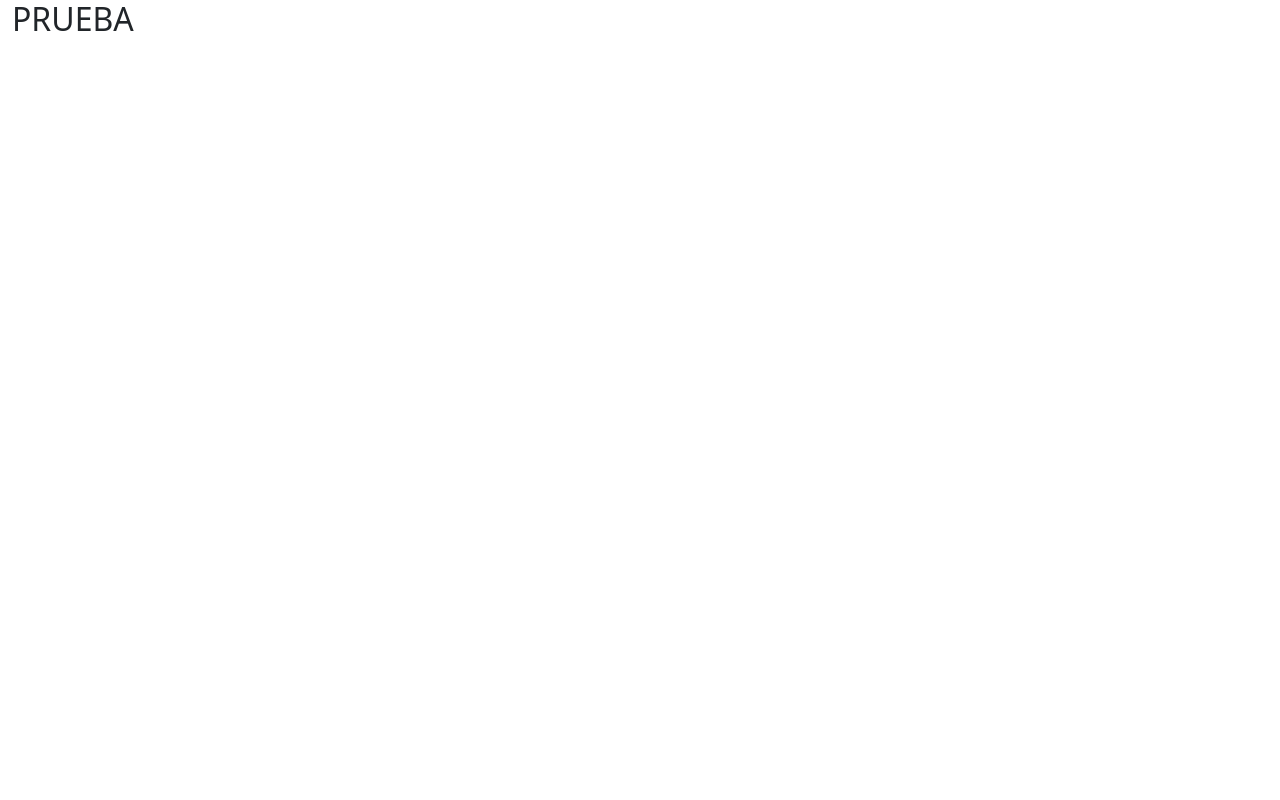
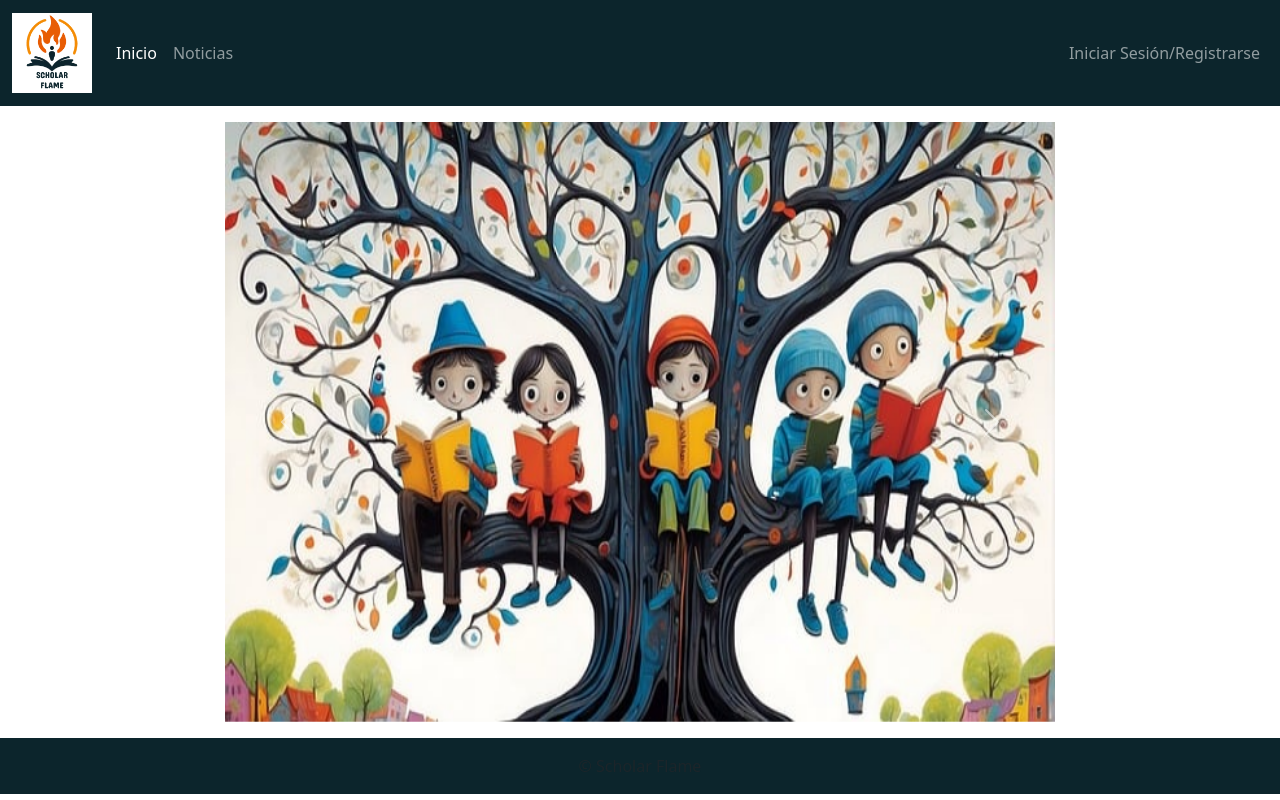
Before and after one commit to yarkoasaf/Proyecto-Ing-Software, a Django app: page / in a window 1280 px wide. Before the commit the page is almost empty. Run offline with Django 5.2, Linux system fonts and the light colour scheme; some libraries are stand-ins or nearby versions.

Commit message:
Página Principal

```diff
--- a/core/static/core/css/styles.css
+++ b/core/static/core/css/styles.css
@@ -0,0 +1,24 @@
+.logo {
+    max-width: 10vh;
+    height: auto;
+}
+
+.custom-navbar{
+    background-color: #0C252C;
+}
+
+.custom-footer {
+    background-color: #0C252C;
+    color: #fff !important;
+    padding: 20px;
+    text-align: center;
+}
+
+.carousel{
+    margin-top: 2vh;
+    margin-bottom: 2vh;
+}
+
+html, body {
+    height: 100%;
+}
--- a/core/templates/core/base.html
+++ b/core/templates/core/base.html
@@ -6,6 +6,7 @@
     <meta name="viewport" content="width=device-width, initial-scale=1.0">
     <title>Document</title>
     <link rel="stylesheet" href="{% static 'core/css/bootstrap.css' %}" />
+    <link rel="stylesheet" href="{% static 'core/css/styles.css' %}" />
     <link rel="stylesheet" href="https://cdn.jsdelivr.net/npm/bootstrap-icons@1.11.1/font/bootstrap-icons.css" />
 </head>
 </head>
--- a/core/templates/core/home.html
+++ b/core/templates/core/home.html
@@ -1,5 +1,66 @@
 {% extends 'core/base.html' %}
+{% load static %}
 
 {% block content %}
-<h2>PRUEBA</h2>
+<nav class="navbar navbar-expand-lg custom-navbar navbar-dark">
+    <div class="container-fluid">
+        <a class="navbar-brand" href="#">
+            <img src="{% static 'core/img/logo_SCHOLAR_FLAME.jpg' %}" id="Logo" alt="Logo" class="logo">
+        </a>
+
+        <button class="navbar-toggler" type="button" data-bs-toggle="collapse" data-bs-target="#navbarSupportedContent" aria-controls="navbarSupportedContent" aria-expanded="false" aria-label="Toggle navigation">
+            <span class="navbar-toggler-icon"></span>
+        </button>
+
+        <div class="collapse navbar-collapse" id="navbarSupportedContent">
+            <ul class="navbar-nav me-auto mb-2 mb-lg-0">
+
+                <li class="nav-item">
+                    <a class="nav-link active" aria-current="page" href="#">Inicio</a>
+                </li>
+
+                <li class="nav-item">
+                    <a class="nav-link" href="#">Noticias</a>
+                </li>
+            </ul>
+
+            <ul class="navbar-nav">
+                <li class="nav-item">
+                    <a class="nav-link" href="#">Iniciar Sesión/Registrarse</a>
+                </li>
+            </ul>
+        </div>
+    </div>
+</nav>
+
+<div class="container">
+    <div class="row justify-content-center">
+        <div class="col-lg-8">
+            <div id="carouselExample" class="carousel slide" data-bs-ride="carousel">
+                <div class="carousel-inner">
+                    <div class="carousel-item active">
+                        <img src="{% static 'core/img/Imagen1.jpg' %}" class="d-block w-100"  style="height: 75vh;" alt="img">
+                    </div>
+                    <div class="carousel-item">
+                        <img src="{% static 'core/img/Imagen2.jpg' %}" class="d-block w-100"  style="height: 75vh;" alt="img">
+                    </div>
+                </div>
+                <button class="carousel-control-prev" type="button" data-bs-target="#carouselExample" data-bs-slide="prev">
+                    <span class="carousel-control-prev-icon" aria-hidden="true"></span>
+                    <span class="visually-hidden">Previous</span>
+                </button>
+                <button class="carousel-control-next" type="button" data-bs-target="#carouselExample" data-bs-slide="next">
+                    <span class="carousel-control-next-icon" aria-hidden="true"></span>
+                    <span class="visually-hidden">Next</span>
+                </button>
+            </div>
+        </div>
+    </div>
+</div>
+
+<footer class="footer mt-auto py-3 custom-footer">
+    <div class="container">
+        <span class="text-muted">&copy; Scholar Flame</span>
+    </div>
+</footer>
 {% endblock %}
```
Also changed, not shown: core/static/core/img/Imagen1.jpg (added), core/static/core/img/Imagen2.jpg (added), core/static/core/img/logo_SCHOLAR_FLAME.jpg (added).
